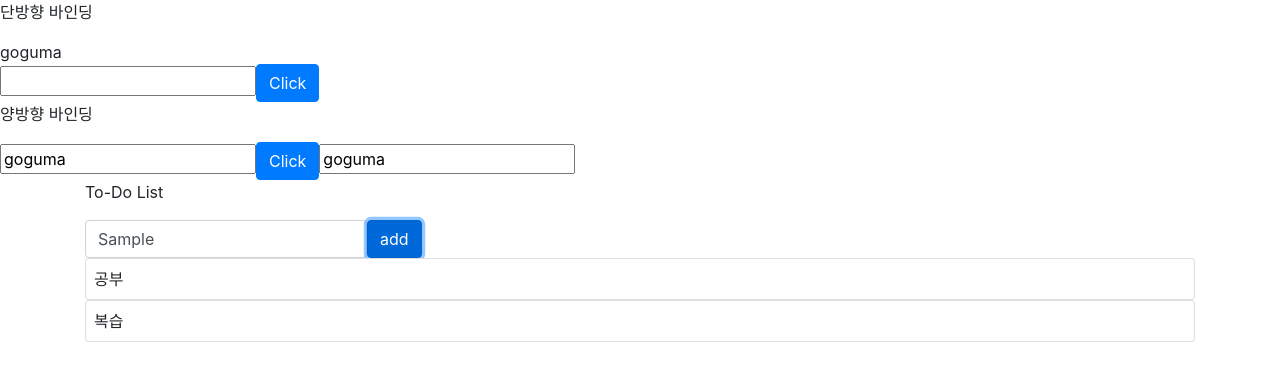
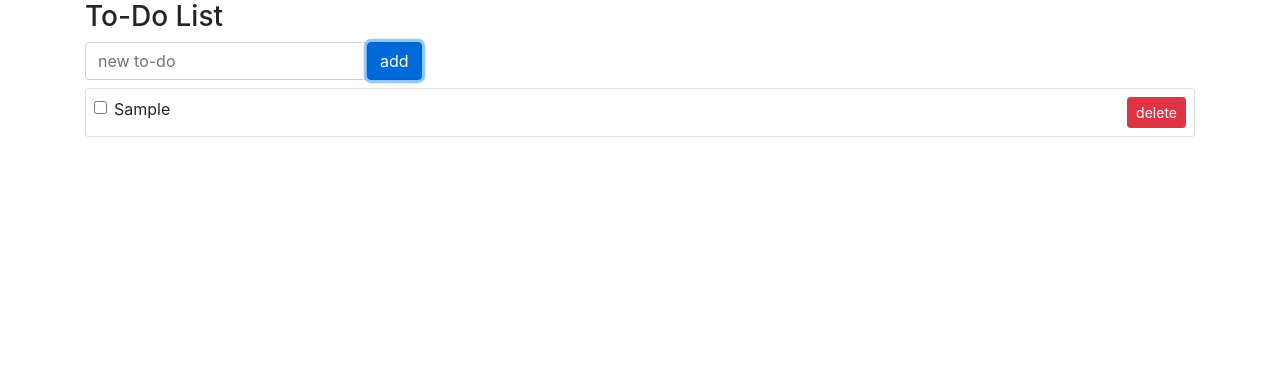
Before and after one commit to owohaha123/Vue, a Vue app in the folder vue3-project/: page / in a window 1280 px wide. Both pictures are taken after typing "Sample" into the empty fields and a click on the button "add". Shown: the top 378 px of the page. Built offline with nearby package versions, Linux system fonts and the light colour scheme.

Commit message:
vue3_12~16
v-for
v-show & v-if
checkbox binding
class/style binding

```diff
--- a/vue3-project/src/App.vue
+++ b/vue3-project/src/App.vue
@@ -1,5 +1,7 @@
 <!-- html -->
 <template>
+  <div class="summary" style="display: none;">
+    <div>
       <p>단방향 바인딩</p>
       <div v-bind:class="nameClass">
         <!-- ref 사용 시 name.value 이런 식이 아닌 걍 name 으로 사용해준다-->
@@ -16,30 +18,55 @@
 
       <!-- 양방향바인딩 이해를 위한 앞선 설명들은 v-model 이면 뚝딱 대체됨  -->
       <input type="text" v-model="name" />
+    </div>
 
+    <div>
+      <div v-show="toggle">true</div>
+      <div v-show="!toggle">false</div>
+      <button @click="onToggle">Toggle</button>
+
+      <!-- v-show 는 초기 렌더비용이 좀 더 든다 -->
+      <div v-if="toggle">true</div>
+      <div v-else>false</div>
+      <button @click="onToggle">Toggle</button>
+    </div>
+  </div>
 
   <div class="container">
-    <p>To-Do List</p>
-    <form class="d-flex" @submit.prevent="onSubmit">
+    <h3>To-Do List</h3>
+    <form @submit.prevent="onSubmit">
+      <div class="d-flex">
         <div class="flex-glow-1">
           <input class="form-control mr-2" type="text" v-model="todo" placeholder="new to-do"/>
         </div>
         <div>
           <button class="btn btn-primary" type="submit">add</button>
         </div>
+      </div>
+      <!-- v-show 사용해도 좋음 -->
+      <div v-if="hasError" style="color: red;">this field connot empty</div>
     </form>
 
-    <div class="card">
-      <div class="card-body p-2">
-        {{ todos[0].subject }}
+    <div v-if="!todos.length">empty todo</div>
+    <!-- v-for : array 데이터 반복 노출 -->
+    <div class="card mt-2" v-for="(todo, index) in todos" :key="todo.id">
+      <div class="card-body p-2 d-flex aline-items-center">
+        <div class="form-check flex-grow-1">
+          <input class="form-check-input" type="checkbox" v-model="todo.completed">
+          <!-- <label class="form-check-label" :style="todo.completed ? todoStyle : {}"> -->
+          <label class="form-check-label" :class="{ todo: todo.completed}">
+            {{ todo.subject }}
+          </label>
         </div>
-    </div>
-    <div class="card">
-      <div class="card-body p-2">
-        {{ todos[1].subject }}
+        <div>
+          <button class="btn btn-danger btn-sm" @click="delTodo(index)">
+            delete
+          </button>
         </div>
       </div>
     </div>
+  </div>
+
 </template>
 
 <script>
@@ -54,10 +81,14 @@ export default {
     const type = ref('number');
     const nameClass = ref('');
     const todo = ref('');
-    const todos = ref([
-      {id:1 , subject:'공부'},
-      {id:2 , subject:'복습'}
-    ]);
+    const todos = ref([]);
+    const toggle = ref(false);
+    const hasError = ref(false);
+    const todoStyle = {
+      textDecoration: 'line-through',
+      color: 'gray',
+    }
+
     // const name = reactive({
     //   id: 1
     // });
@@ -77,15 +108,30 @@ export default {
     };
 
     const onSubmit = () => {
+      if(todo.value === ''){
+        hasError.value = true;
+      }else{
         todos.value.push({
           id: Date.now(),
           subject: todo.value,
-      })
+          completed: false,
+        });
+        hasError.value = false;
+        todo.value = '';
+      }
     };
 
     const updateInput = (e) => {
       name.value = e.target.value;
     };
+
+    const onToggle = () => {
+      toggle.value = !toggle.value;
+    }
+
+    const delTodo = (index) => {
+      todos.value.splice(index, 1);
+    }
 
     return {
       //greet,
@@ -100,6 +146,13 @@ export default {
 
       todo,
       todos,
+
+      toggle,
+      onToggle,
+      hasError,
+
+      todoStyle,
+      delTodo
     };
   },
 };
@@ -109,4 +162,8 @@ export default {
   .name {
     color: blue;
   }
+  .todo {
+    color: gray;
+    text-decoration: line-through;
+  }
 </style>
```
Lines whose indentation alone changed are shown as unchanged.
